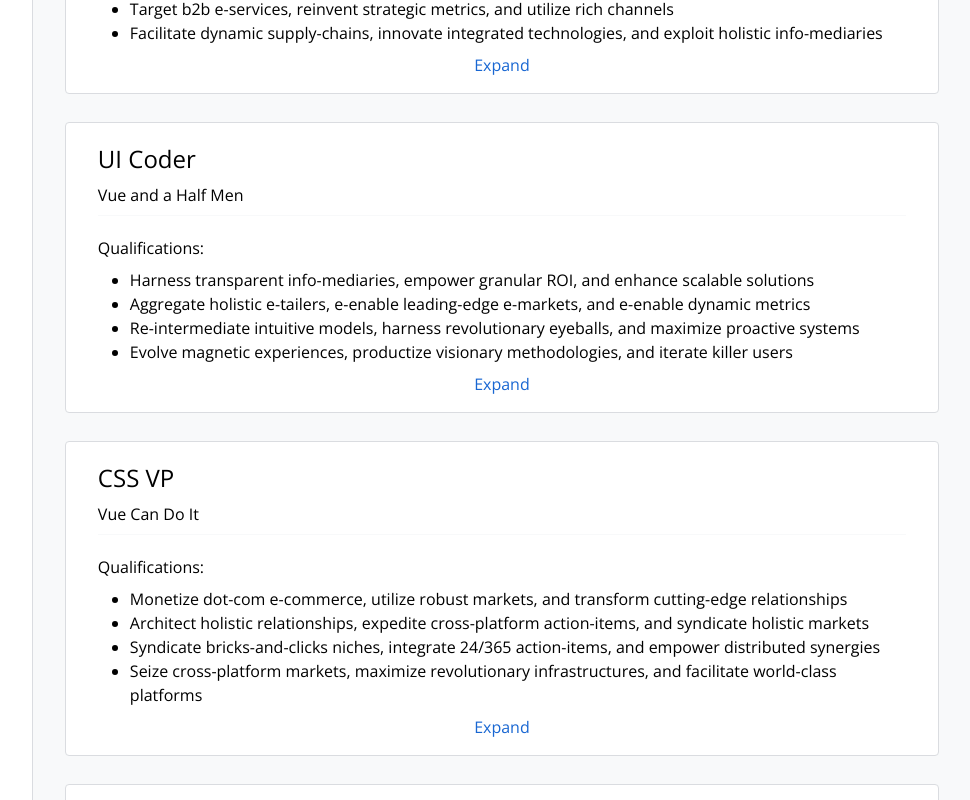
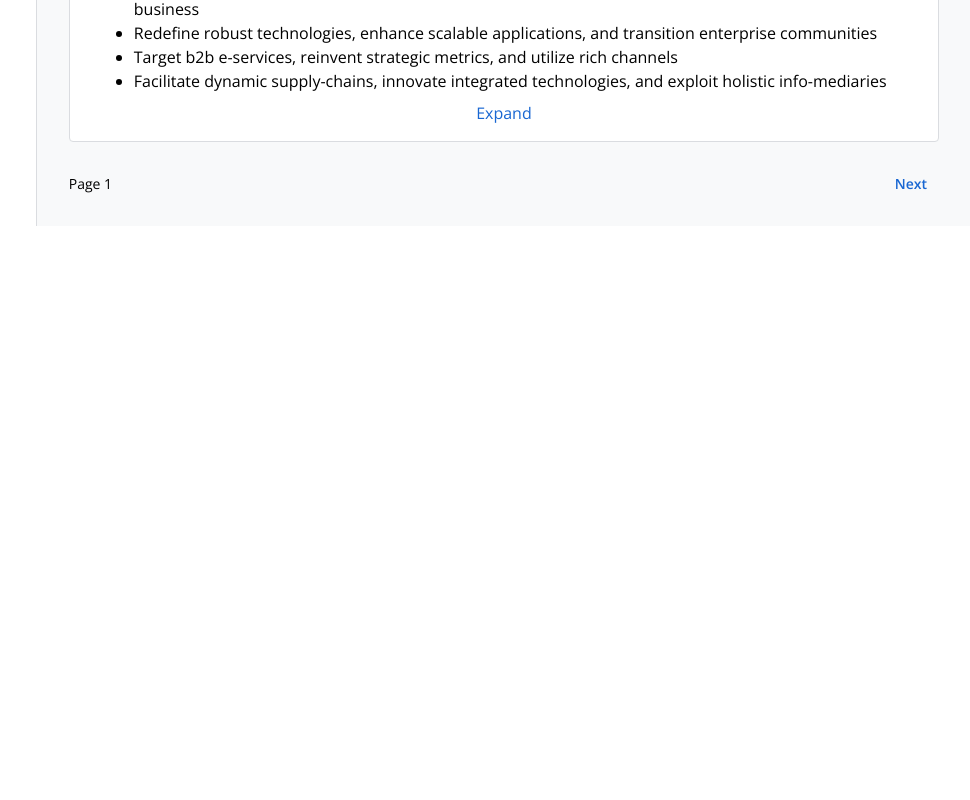
Before and after one commit to taitai120/learning_vue, a Vue app: page /#/jobs/results in a window 1280 px wide. Shown: the part 3260-4060 px from the top of the page, without its empty margins (309-1279 px from the left). After the commit the page ends 3486 px from the top, so only its background shows below. Built offline with nearby package versions, Linux system fonts and the light colour scheme; data requests are answered from the project's data file.

Commit message:
finish 19

```diff
--- a/src/components/JobResults/JobListing.vue
+++ b/src/components/JobResults/JobListing.vue
@@ -1,8 +1,26 @@
 <template>
   <main class="flex-auto p-8 bg-brand-gray-2">
     <ol>
-      <job-item v-for="job in jobs" :key="job.id" :job="job" />
+      <job-item v-for="job in displayJobs" :key="job.id" :job="job" />
     </ol>
+
+    <div class="mt-8 mx-auto">
+      <div class="flex flex-row flex-nowrap">
+        <p class="text-sm flex-grow">Page {{ currentPage }}</p>
+        <router-link
+          v-if="previousPage"
+          :to="{ name: 'JobResults', query: { page: previousPage } }"
+          class="mx-3 text-sm font-semibold text-brand-blue-1"
+          >Previous</router-link
+        >
+        <router-link
+          v-if="nextPage"
+          :to="{ name: 'JobResults', query: { page: nextPage } }"
+          class="mx-3 text-sm font-semibold text-brand-blue-1"
+          >Next</router-link
+        >
+      </div>
+    </div>
   </main>
 </template>
 
@@ -17,15 +35,40 @@ export default {
   data() {
     return {
       jobs: [],
+      limit: 10,
+      totalPages: null,
     };
   },
   mounted() {
     this.getData();
   },
+  computed: {
+    currentPage() {
+      const pageString = this.$route.query.page || "1";
+      return Number.parseInt(pageString);
+    },
+    displayJobs() {
+      const pageNumber = this.currentPage;
+      const firstJobIndex = (pageNumber - 1) * this.limit;
+      const lastJobIndex = pageNumber * this.limit;
+      return this.jobs.slice(firstJobIndex, lastJobIndex);
+    },
+    nextPage() {
+      const nextPage = this.currentPage + 1;
+      const maxPage = this.totalPages;
+      return nextPage <= maxPage ? nextPage : undefined;
+    },
+    previousPage() {
+      const previousPage = this.currentPage - 1;
+      const firstPage = 1;
+      return previousPage >= firstPage ? previousPage : undefined;
+    },
+  },
   methods: {
     async getData() {
       const response = await axios.get("http://localhost:3000/jobs");
       this.jobs = response.data;
+      this.totalPages = Math.ceil(response.data.length / this.limit);
     },
   },
 };
--- a/src/router/index.js
+++ b/src/router/index.js
@@ -27,6 +27,13 @@ const routes = [
 const router = createRouter({
   history: createWebHashHistory(),
   routes,
+  scrollBehavior() {
+    return {
+      top: 0,
+      left: 0,
+      behavior: "smooth",
+    };
+  },
 });
 
 export default router;
```
